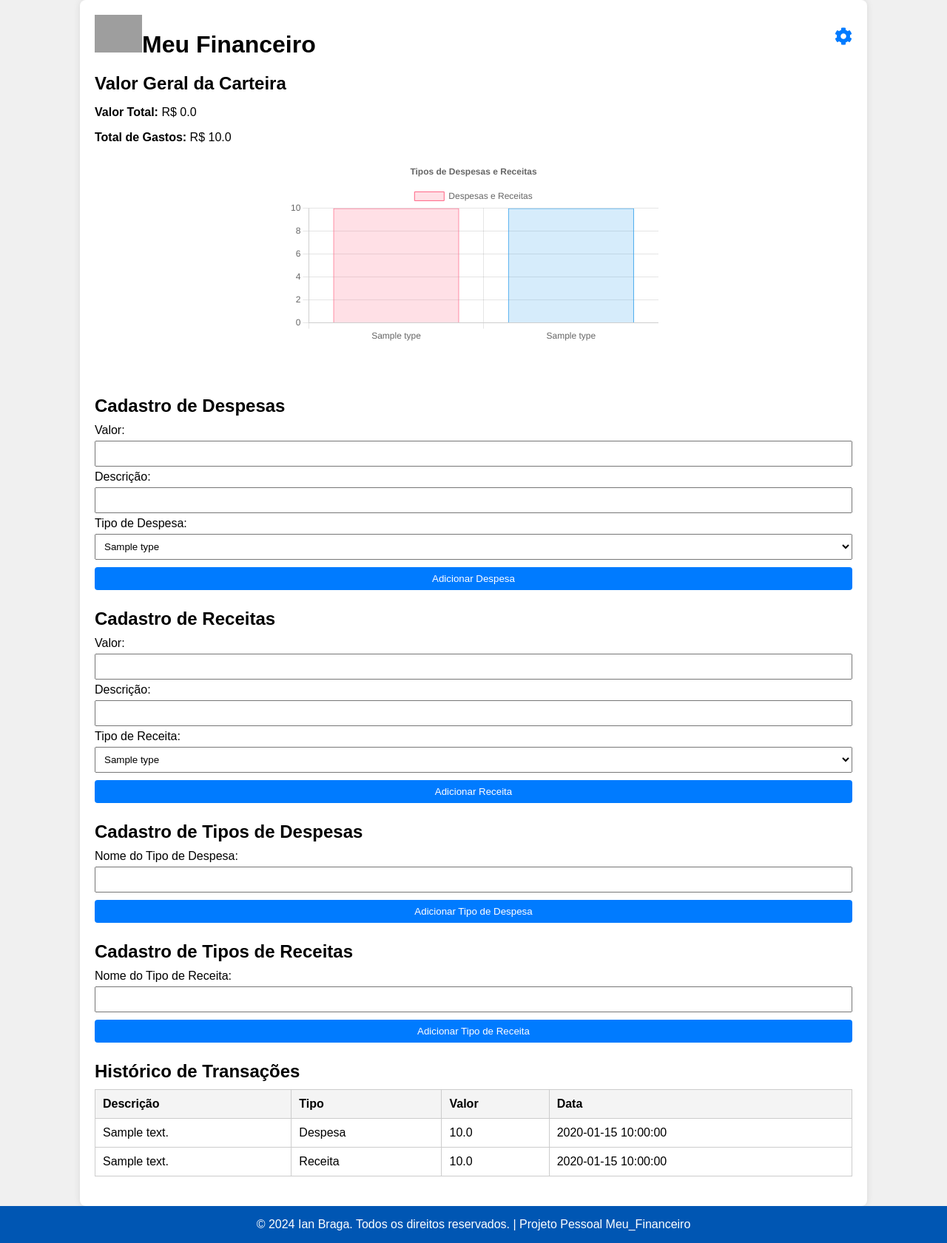
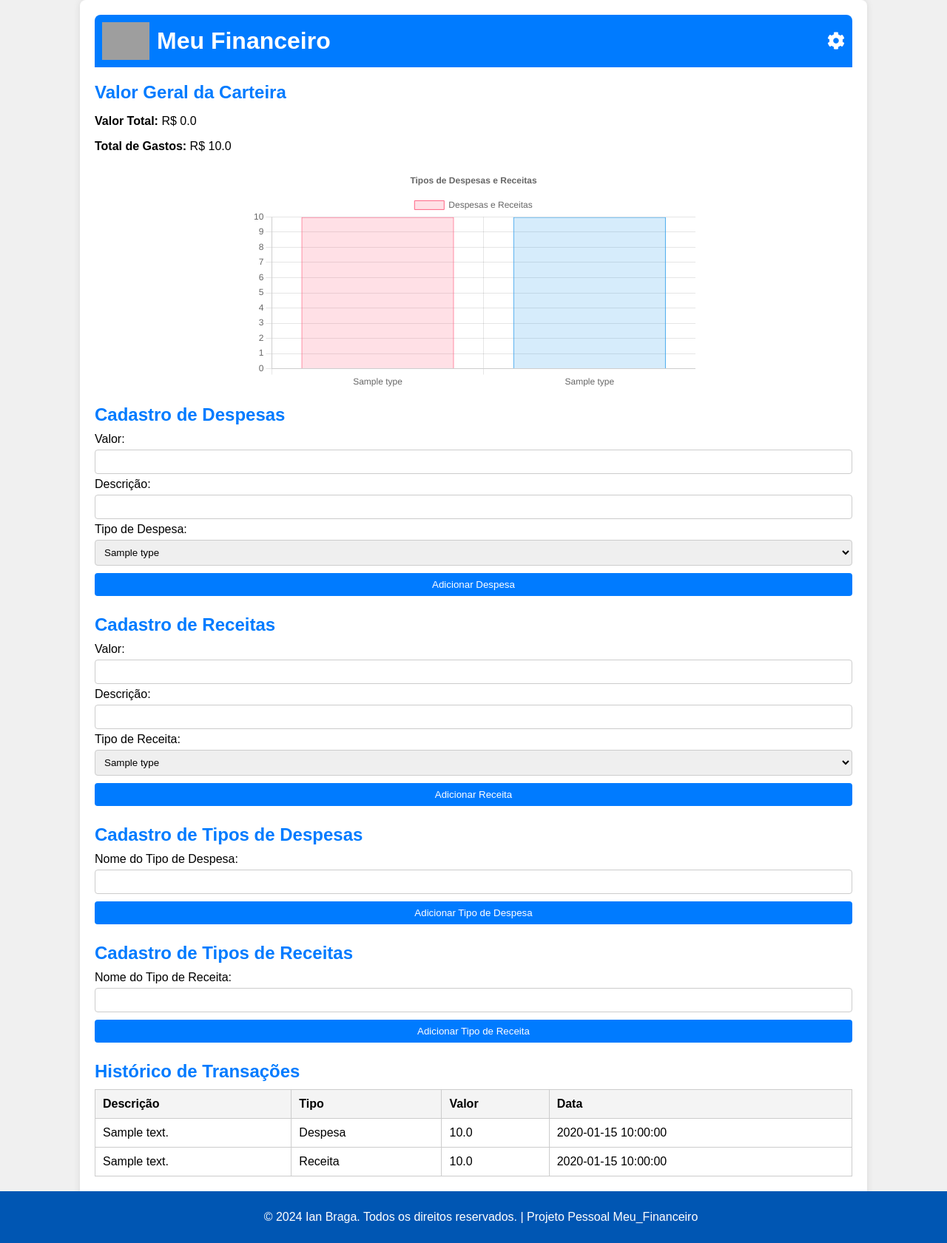
Before and after one commit to IanBraga96/Meu_Financeiro, a Flask app: page /dashboard in a window 1280 px wide. Shown: the whole page at 74% size. Run offline with Flask 3, Linux system fonts and the light colour scheme; the visitor is signed in with stand-in values (Sample User, id 1); tables that the repository leaves empty hold one stand-in row (values such as "Sample post"); grey boxes are pictures that could not be loaded.

Commit message:
Update styles.css

```diff
--- a/static/css/styles.css
+++ b/static/css/styles.css
@@ -22,16 +22,26 @@ body {
     display: flex;
     justify-content: space-between;
     align-items: center;
+    background-color: #007BFF;
+    color: white;
+    padding: 10px;
+    border-radius: 8px 8px 0 0;
 }
 
 .header h1 {
     margin: 0;
     text-align: center;
+    display: flex;
+    align-items: center;
+}
+
+.header img {
+    margin-right: 10px;
 }
 
 .config-icon {
     font-size: 24px;
-    color: #007BFF;
+    color: white;
     cursor: pointer;
 }
 
@@ -41,6 +51,7 @@ body {
 
 h2 {
     margin-bottom: 10px;
+    color: #007BFF;
 }
 
 table {
@@ -67,6 +78,8 @@ input, select, button {
     padding: 8px;
     margin: 5px 0;
     box-sizing: border-box;
+    border: 1px solid #ccc;
+    border-radius: 4px;
 }
 
 button {
@@ -82,7 +95,8 @@ button:hover {
 }
 
 .chart {
-    width: 500px;
+    width: 100%;
+    max-width: 600px;
     height: 300px;
     margin: 0 auto;
 }
@@ -95,6 +109,7 @@ footer {
     width: 100%;
     position: absolute;
     bottom: 0;
+    padding: 10px;
 }
 
 /* Estilos específicos para login e registro */
```
